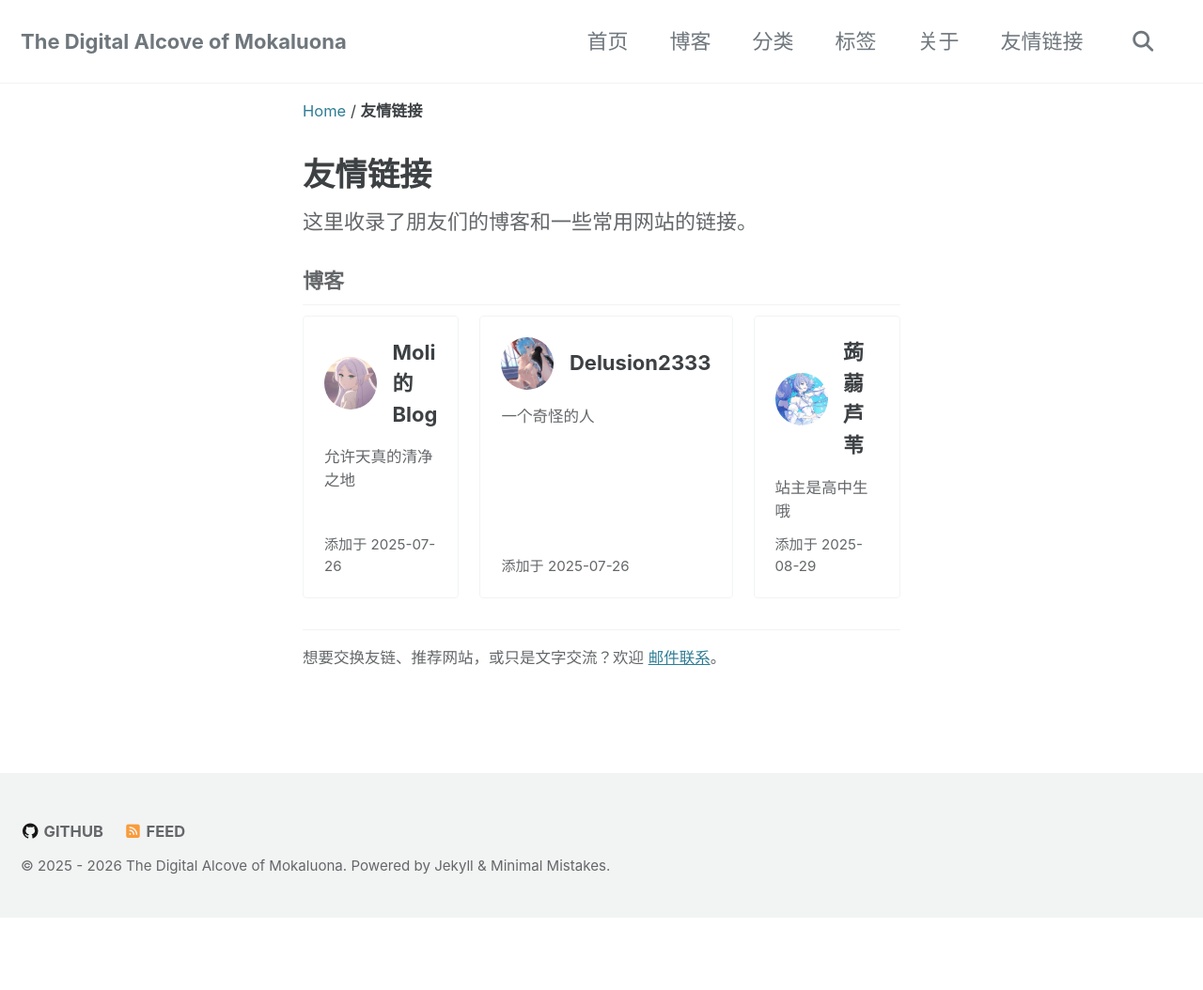
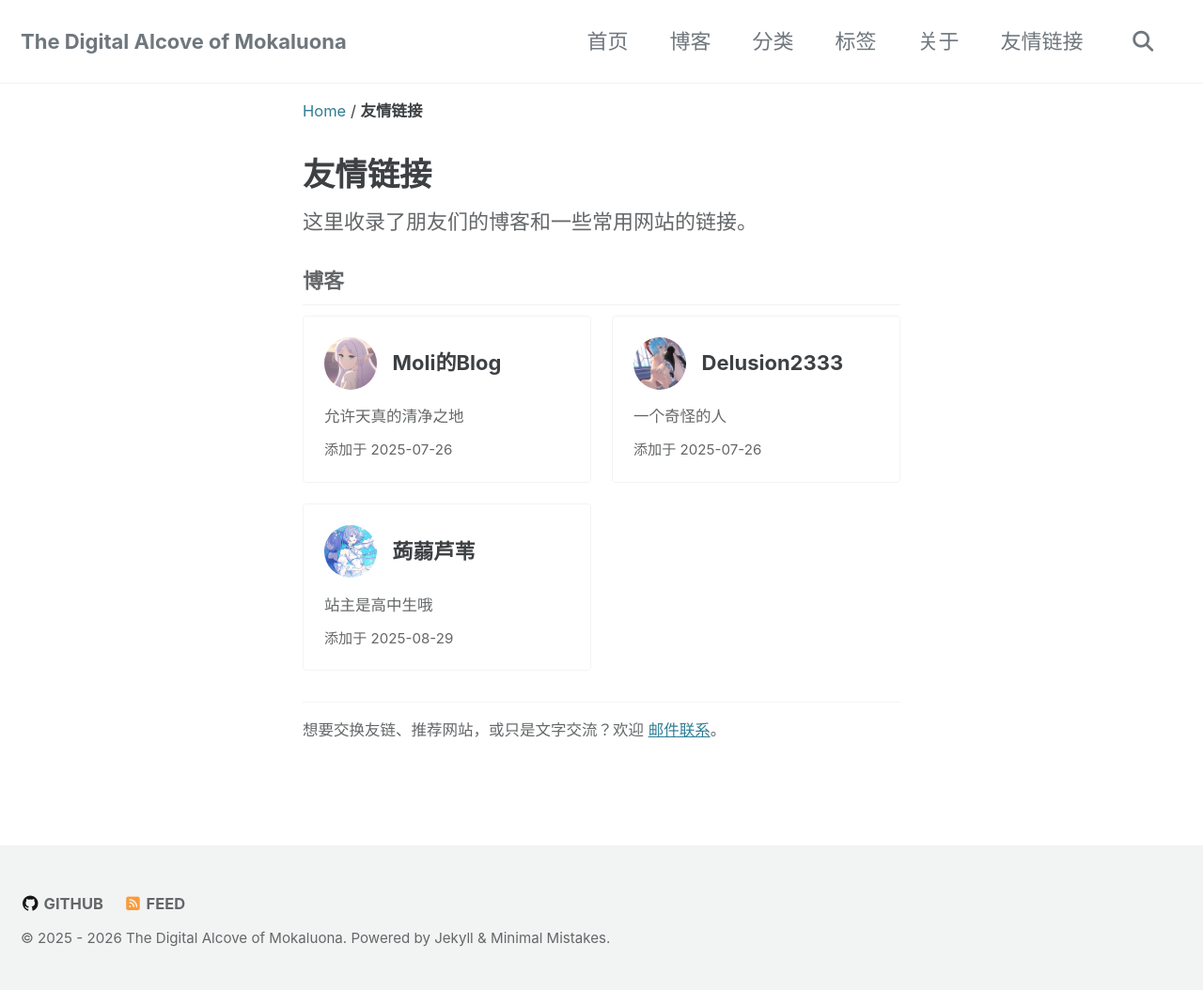
Before and after one commit to mokaluona/mkln.github.io, a Jekyll site: the page built from friends.md, in a window 1280 px wide. Shown: the whole page at 94% size. Built offline with Jekyll 4.4.1, drawn with Linux system fonts in a browser that asks for light colours; cached includes are drawn as plain includes; before the commit the page ends 977 px from its top, so only the background shows below that.

Commit message:
友链卡片每行最多 2 张：3 列下长名字撑宽中间列导致大小不一
Delusion2333 是不可断行的长名字，3 列布局里会把中间列的 min-content 宽度撑大，
其余两列被挤窄、内容换行，三张卡片宽高不一致。侧栏又压缩了正文宽度。
去掉  的 3 列断点，保持 1 列 → 2 列。

Co-Authored-By: Claude Code <noreply@anthropic.com>

```diff
--- a/_sass/minimal-mistakes/_friends.scss
+++ b/_sass/minimal-mistakes/_friends.scss
@@ -20,10 +20,6 @@
 
   @include breakpoint($small) {
     grid-template-columns: repeat(2, 1fr);
-  }
-
-  @include breakpoint($large) {
-    grid-template-columns: repeat(3, 1fr);
   }
 }
 
```
